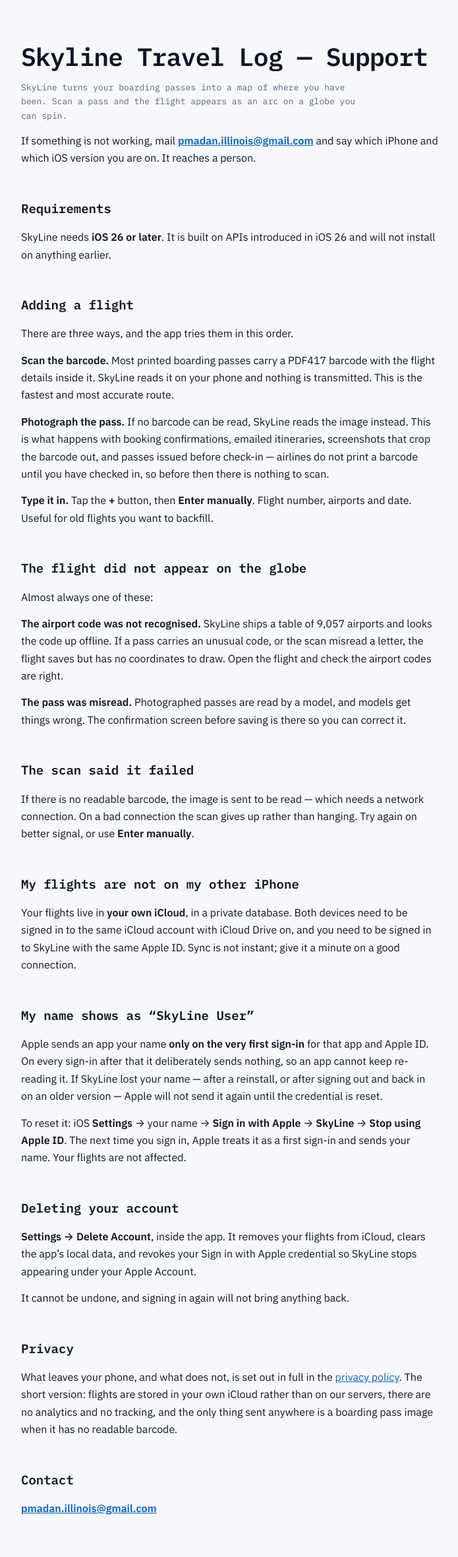
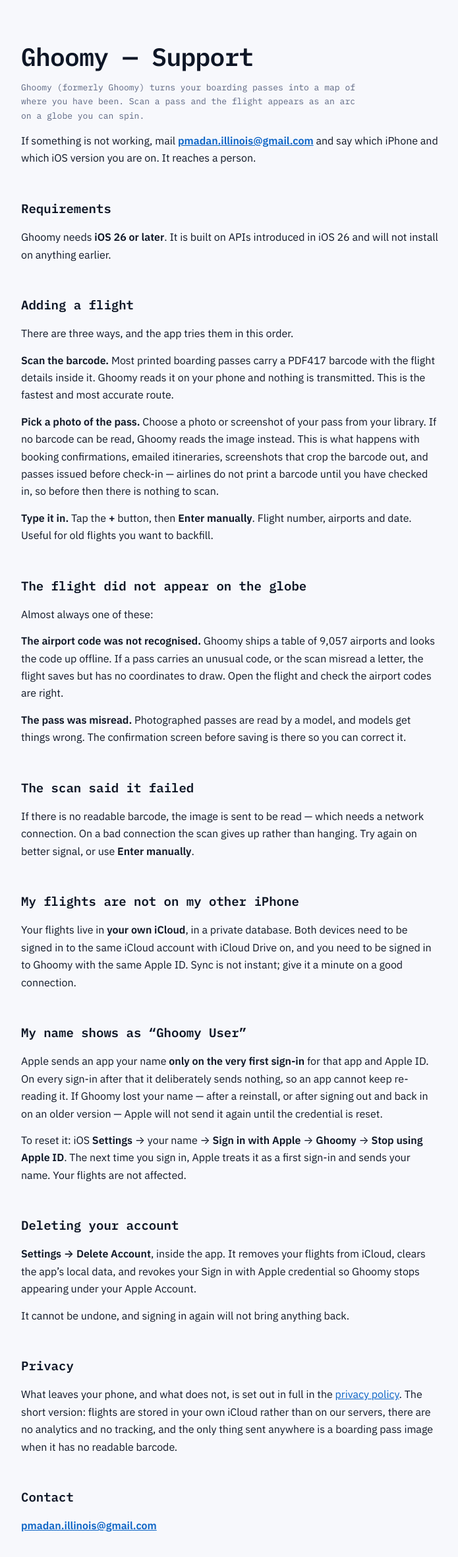
Before and after one commit to priyanshu-madan/skyline, a plain HTML site: page support.html in a window 1280 px wide. Shown: the top 2360 px of the page at 66% size, without its empty margins (268-963 px from the left). Drawn offline with Linux system fonts and the light colour scheme.

```diff
--- a/support.html
+++ b/support.html
@@ -42,21 +42,21 @@
 </head>
 <body>
 <div class="wrap">
-<h1>Skyline Travel Log — Support</h1>
-<p>SkyLine turns your boarding passes into a map of where you have been. Scan a pass
+<h1>Ghoomy — Support</h1>
+<p>Ghoomy (formerly Ghoomy) turns your boarding passes into a map of where you have been. Scan a pass
 and the flight appears as an arc on a globe you can spin.</p>
 <p>If something is not working, mail <strong><a href="mailto:pmadan.illinois@gmail.com">pmadan.illinois@gmail.com</a></strong> and say which
 iPhone and which iOS version you are on. It reaches a person.</p>
 <h2>Requirements</h2>
-<p>SkyLine needs <strong>iOS 26 or later</strong>. It is built on APIs introduced in iOS 26 and
+<p>Ghoomy needs <strong>iOS 26 or later</strong>. It is built on APIs introduced in iOS 26 and
 will not install on anything earlier.</p>
 <h2>Adding a flight</h2>
 <p>There are three ways, and the app tries them in this order.</p>
 <p><strong>Scan the barcode.</strong> Most printed boarding passes carry a PDF417 barcode with the
-flight details inside it. SkyLine reads it on your phone and nothing is
+flight details inside it. Ghoomy reads it on your phone and nothing is
 transmitted. This is the fastest and most accurate route.</p>
-<p><strong>Photograph the pass.</strong> If no barcode can be read, SkyLine reads the image
-instead. This is what happens with booking confirmations, emailed itineraries,
+<p><strong>Pick a photo of the pass.</strong> Choose a photo or screenshot of your pass from your
+library. If no barcode can be read, Ghoomy reads the image instead. This is what happens with booking confirmations, emailed itineraries,
 screenshots that crop the barcode out, and passes issued before check-in — airlines
 do not print a barcode until you have checked in, so before then there is nothing
 to scan.</p>
@@ -64,7 +64,7 @@
 airports and date. Useful for old flights you want to backfill.</p>
 <h2>The flight did not appear on the globe</h2>
 <p>Almost always one of these:</p>
-<p><strong>The airport code was not recognised.</strong> SkyLine ships a table of 9,057 airports
+<p><strong>The airport code was not recognised.</strong> Ghoomy ships a table of 9,057 airports
 and looks the code up offline. If a pass carries an unusual code, or the scan
 misread a letter, the flight saves but has no coordinates to draw. Open the flight
 and check the airport codes are right.</p>
@@ -77,21 +77,21 @@
 <h2>My flights are not on my other iPhone</h2>
 <p>Your flights live in <strong>your own iCloud</strong>, in a private database. Both devices need
 to be signed in to the same iCloud account with iCloud Drive on, and you need to be
-signed in to SkyLine with the same Apple ID. Sync is not instant; give it a minute
+signed in to Ghoomy with the same Apple ID. Sync is not instant; give it a minute
 on a good connection.</p>
-<h2>My name shows as “SkyLine User”</h2>
+<h2>My name shows as “Ghoomy User”</h2>
 <p>Apple sends an app your name <strong>only on the very first sign-in</strong> for that app and
 Apple ID. On every sign-in after that it deliberately sends nothing, so an app
-cannot keep re-reading it. If SkyLine lost your name — after a reinstall, or after
+cannot keep re-reading it. If Ghoomy lost your name — after a reinstall, or after
 signing out and back in on an older version — Apple will not send it again until
 the credential is reset.</p>
-<p>To reset it: iOS <strong>Settings</strong> → your name → <strong>Sign in with Apple</strong> → <strong>SkyLine</strong> →
+<p>To reset it: iOS <strong>Settings</strong> → your name → <strong>Sign in with Apple</strong> → <strong>Ghoomy</strong> →
 <strong>Stop using Apple ID</strong>. The next time you sign in, Apple treats it as a first
 sign-in and sends your name. Your flights are not affected.</p>
 <h2>Deleting your account</h2>
 <p><strong>Settings → Delete Account</strong>, inside the app. It removes your flights from iCloud,
 clears the app’s local data, and revokes your Sign in with Apple credential so
-SkyLine stops appearing under your Apple Account.</p>
+Ghoomy stops appearing under your Apple Account.</p>
 <p>It cannot be undone, and signing in again will not bring anything back.</p>
 <h2>Privacy</h2>
 <p>What leaves your phone, and what does not, is set out in full in the
```
Also changed, not shown: index.html (+28 -12 lines).
